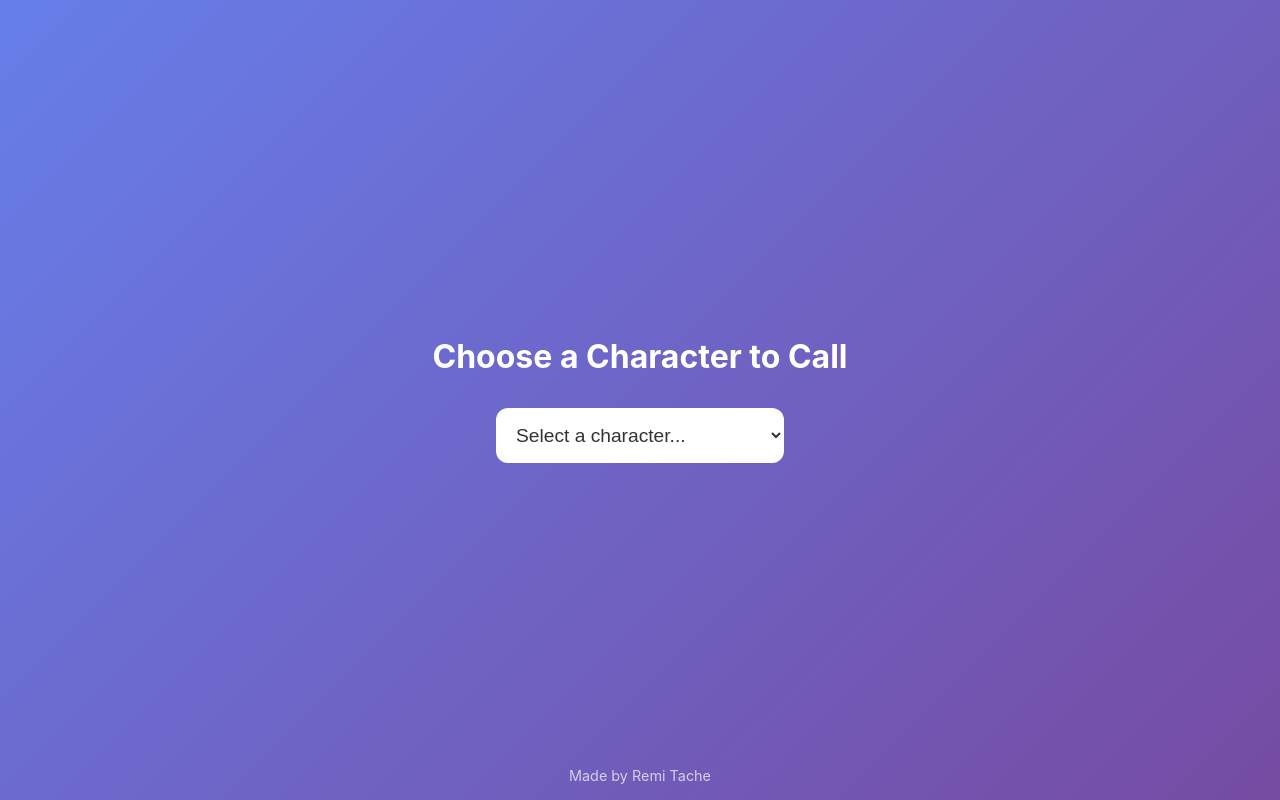
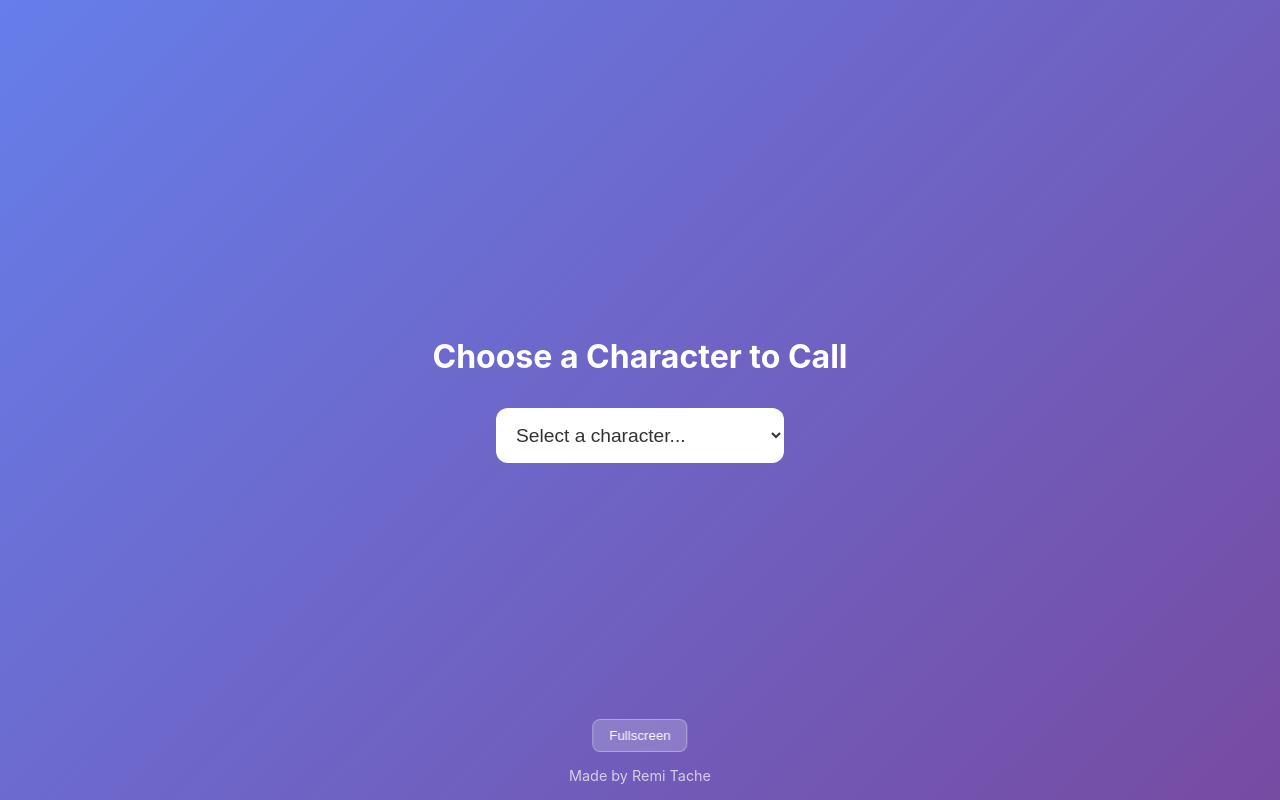
Before and after one commit to remitache/incoming-calls, a Nuxt app: page / in a window 1280 px wide. Built offline with nearby package versions, Linux system fonts and the light colour scheme.

Commit message:
:zap: full screen and buttons position

```diff
--- a/pages/index.vue
+++ b/pages/index.vue
@@ -11,6 +11,9 @@
         <option value="spiderman">Spiderman</option>
         <option value="pawpatrol">Paw Patrol</option>
       </select>
+      <button @click="toggleFullscreen" class="fullscreen-btn">
+        {{ isFullscreen ? 'Exit Fullscreen' : 'Fullscreen' }}
+      </button>
       <div class="credits">
         Made by Remi Tache
       </div>
@@ -47,6 +50,10 @@
               </svg>
             </button>
           </div>
+
+          <button @click="toggleFullscreen" class="fullscreen-toggle">
+            {{ isFullscreen ? 'Exit Fullscreen' : 'Fullscreen' }}
+          </button>
         </div>
       </div>
 
@@ -61,6 +68,7 @@
 const selectedCharacter = ref('')
 const ringTone = ref(null)
 const callAnswered = ref(false)
+const isFullscreen = ref(false)
 
 const characters = {
   mcqueen: {
@@ -105,6 +113,16 @@ const answerCall = () => {
   if (ringTone.value) {
     ringTone.value.pause()
     ringTone.value.currentTime = 0
+  }
+}
+
+const toggleFullscreen = () => {
+  if (!isFullscreen.value) {
+    document.documentElement.requestFullscreen()
+    isFullscreen.value = true
+  } else {
+    document.exitFullscreen()
+    isFullscreen.value = false
   }
 }
 
@@ -204,10 +222,13 @@ watch(selectedCharacter, (newValue) => {
 }
 
 .call-controls {
+  position: absolute;
+  bottom: 8rem;
+  left: 50%;
+  transform: translateX(-50%);
   display: flex;
   justify-content: center;
   gap: 2rem;
-  margin-bottom: 2rem;
 }
 
 .call-controls button {
@@ -252,6 +273,34 @@ watch(selectedCharacter, (newValue) => {
   backdrop-filter: blur(10px);
 }
 
+.fullscreen-btn {
+  position: absolute;
+  bottom: 3rem;
+  left: 50%;
+  transform: translateX(-50%);
+  padding: 0.5rem 1rem;
+  background: rgba(255, 255, 255, 0.2);
+  color: white;
+  border: 1px solid rgba(255, 255, 255, 0.3);
+  border-radius: 8px;
+  cursor: pointer;
+  backdrop-filter: blur(10px);
+}
+
+.fullscreen-toggle {
+  position: absolute;
+  bottom: 1rem;
+  left: 50%;
+  transform: translateX(-50%);
+  padding: 0.5rem 1rem;
+  background: rgba(255, 255, 255, 0.2);
+  color: white;
+  border: 1px solid rgba(255, 255, 255, 0.3);
+  border-radius: 8px;
+  cursor: pointer;
+  backdrop-filter: blur(10px);
+}
+
 .credits {
   position: absolute;
   bottom: 1rem;
@@ -276,6 +325,11 @@ watch(selectedCharacter, (newValue) => {
     height: 50px;
   }
 
+  .call-controls {
+    bottom: 9rem;
+    gap: 1.5rem;
+  }
+
   .credits {
     font-size: 0.8rem;
   }
```
